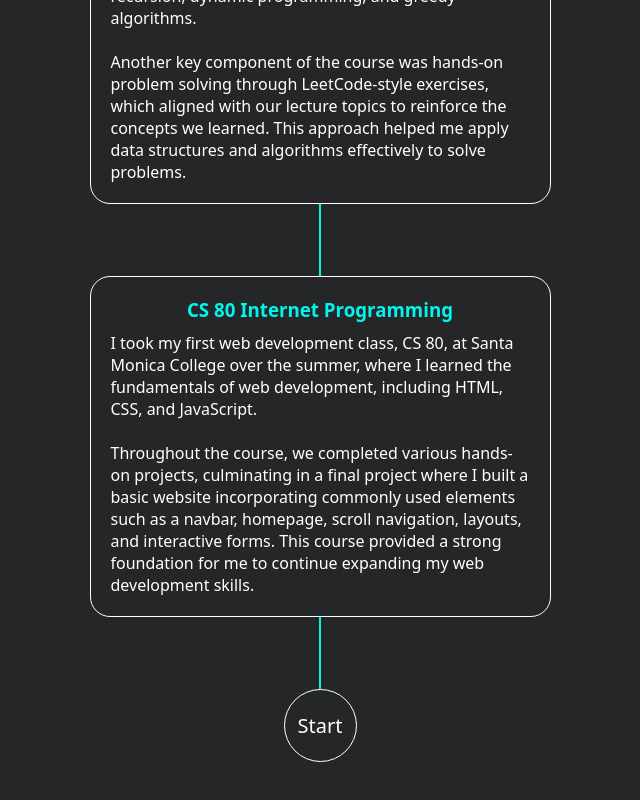
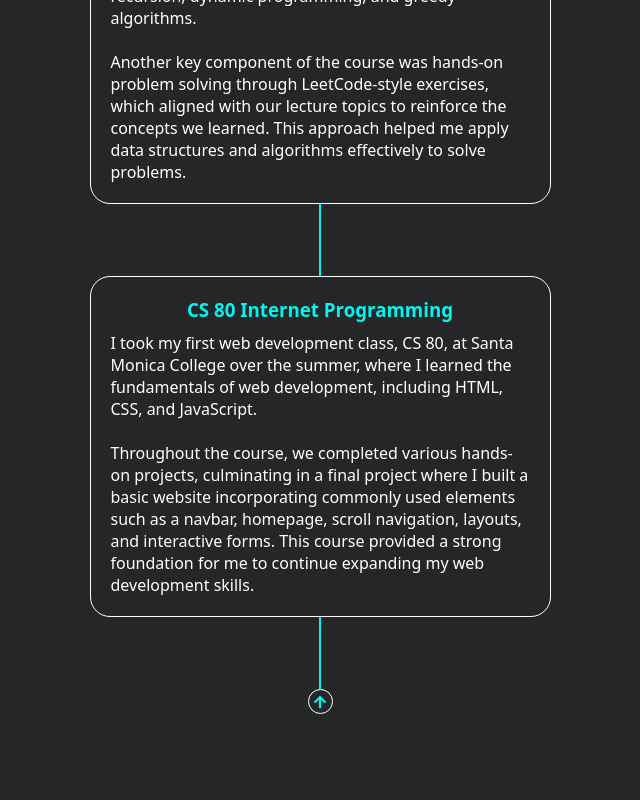
Before and after one commit to JohnSalinas123/Portofolio_JohnS, a React (Vite) app in the folder frontend/: page /studylog in a window 1280 px wide. Shown: the part 1205-2005 px from the top of the page, without its empty margins (320-960 px from the left). After the commit the page ends 1969 px from the top, so only its background shows below. Built offline with nearby package versions, Linux system fonts and the light colour scheme.

Commit message:
updated starting node design

```diff
--- a/frontend/src/pages/StudyLogPage.css
+++ b/frontend/src/pages/StudyLogPage.css
@@ -88,9 +88,8 @@
 }
 
 .study-node-start {
-	width: 73px;
-	height: 73px;
-	background-color: transparent;
+	width: 25px;
+	height: 25px;
 	border-radius: 50%;
 	border: 1.5px solid var(--active-white);
 	display: flex;
@@ -103,6 +102,10 @@
 	margin-right: auto;
 }
 
+.study-node-start svg {
+	color: var(--bright-blue);
+}
+
 .study-node-path {
 	width: 2px;
 	height: 72px;
--- a/frontend/src/pages/StudyLogPage.jsx
+++ b/frontend/src/pages/StudyLogPage.jsx
@@ -1,6 +1,7 @@
 import { useState, useRef, createRef } from "react";
 import { CSSTransition, TransitionGroup } from "react-transition-group";
 import { HorizontalDivider } from "../components/HorizontalDivider.jsx";
+import { FaArrowUp } from "react-icons/fa";
 
 import "./StudyLogPage.css";
 
@@ -90,7 +91,9 @@ export const StudyLogNodes = ({ selectedTopic }) => {
 						</div>
 					</CSSTransition>
 				))}
-				<div className="study-node-start">Start</div>
+				<div className="study-node-start">
+					<FaArrowUp size={14} />
+				</div>
 			</TransitionGroup>
 		</>
 	);
```
